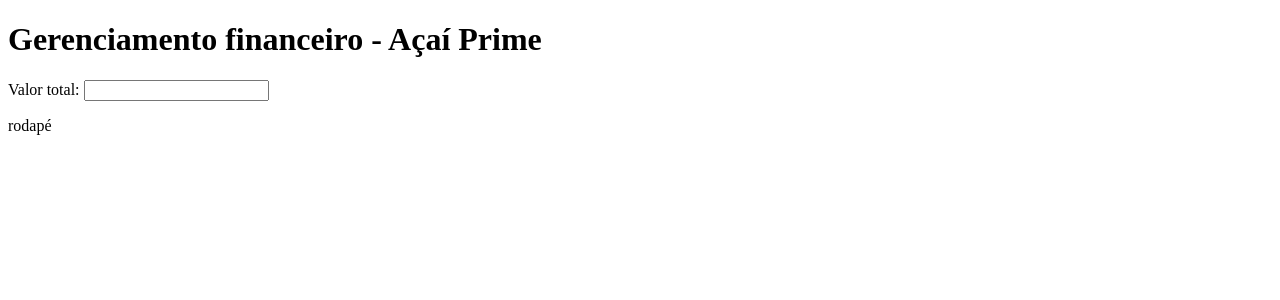
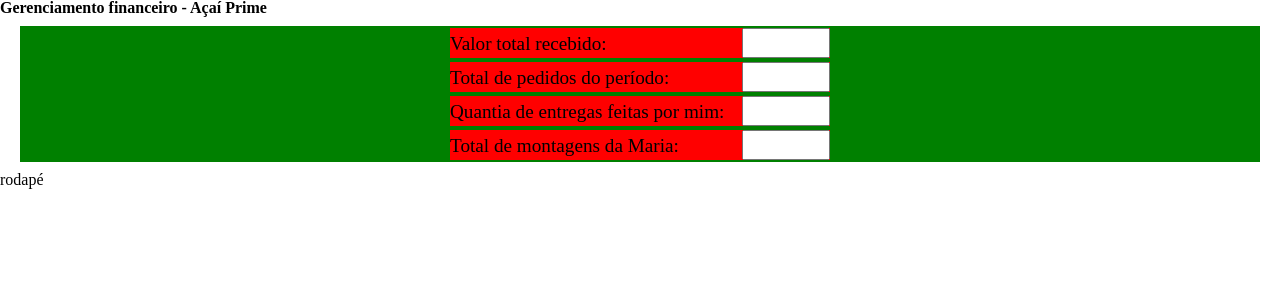
Before and after one commit to samuelsena25/projectbase, a Flask app: template templates/acaiprime.html in a window 1280 px wide. Shown: the top 300 px of the page. Run offline with Flask 3, Linux system fonts and the light colour scheme; the template is opened without the code that fills it, so the values that code supplies are empty; parts of the project's set-up code (start-up, migrations or seed data) failed here and were passed over.

Commit message:
layout of the data processing page focused on acai prime was developed.

```diff
--- a/app/routes.py
+++ b/app/routes.py
@@ -5,3 +5,7 @@ main = Blueprint("main", __name__)
 @main.route("/")
 def home():
     return render_template("index.html")
+
+@main.route('/acaiprime')
+def acaiprime():
+    return render_template('acaiprime.html')
--- a/run.py
+++ b/run.py
@@ -3,4 +3,9 @@ from app import create_app
 app = create_app()
 
 if __name__ == "__main__":
-    app.run(debug=True)
+    from livereload import Server
+    server = Server(app.wsgi_app)
+
+    server.watch('templates/')
+    server.watch('static/')
+    server.serve(port=5000, host='127.0.0.1')
--- a/static/css/acaiprime.css
+++ b/static/css/acaiprime.css
@@ -0,0 +1,24 @@
+.form-box {
+    display: flex;
+    flex-direction: column;
+    align-items: center;
+
+    background-color: green;
+    margin: 10px 20px;
+    font-size: 1.2em;
+}
+
+.field {
+    display: flex;
+    justify-content: space-between;
+    align-items: baseline;
+
+    background-color: red;
+    width: 380px;
+    margin: 2px 0px;
+}
+
+.field > input {
+    width: 80px;
+    font-size: 1.1em;
+}
--- a/templates/acaiprime.html
+++ b/templates/acaiprime.html
@@ -5,8 +5,8 @@
     <meta name="viewport" content="width=device-width, initial-scale=1.0">
     <title>Gerenciamento - Açai Prime</title>
 
-    <link ref="stylesheet" href="/static/css/normalize.css">
-    <link ref="stylesheet" href="/static/css/acaiprime.css">
+    <link rel="stylesheet" href="/static/css/normalize.css">
+    <link rel="stylesheet" href="/static/css/acaiprime.css">
 </head>
 <body>
     <header>
@@ -14,10 +14,25 @@
     </header>
 
     <section>
-        <form>
+        <form class="form-box">
             <div class="field">
-                <label for="v_total" class="info">Valor total:</label>
-                <input type="number" id="v_total" min="0" step="1" required>
+                <label for="form_total_value" class="info">Valor total recebido:</label>
+                <input type="number" id="form_total_value" min="0" step="1" required>
+            </div>
+
+            <div class="field">
+                <label for="form_total_orders" class="info">Total de pedidos do período:</label>
+                <input type="number" id="form_total_orders" min="0" step="1" required>
+            </div>
+
+            <div class="field">
+                <label for="form_my_deliveries" class="info">Quantia de entregas feitas por mim:</label>
+                <input type="number" id="form_my_deliveries" min="0" step="1" required>
+            </div>
+
+            <div class="field">
+                <label for="form_maria_orders">Total de montagens da Maria:</label>
+                <input type="number" id="form_maria_orders" min="0" step="1" required>
             </div>
         </form>
     </section>
--- a/templates/index.html
+++ b/templates/index.html
@@ -51,7 +51,7 @@
         <div class="app-topic">
             <h2>Açai Prime - Gerenciamento</h2>
             <p>Descrição</p>
-            <a href="">Acessar</a>
+            <a href="{{ url_for('main.acaiprime') }}">Acessar</a>
         </div>
         <div class="app-topic">
             <h2>Tópico 2</h2>
```
